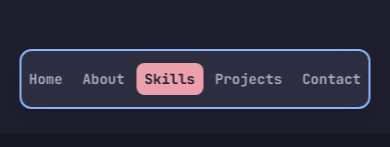
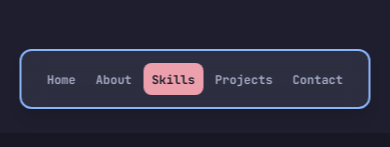
Before and after one commit to octagonemusic/octafolio, a Next.js app: page / in a window 390 px wide. Shown: the part 711-858 px from the top of the page. Built offline with nearby package versions, Linux system fonts and the light colour scheme.

Commit message:
Update DockNavbar.tsx

```diff
--- a/src/components/DockNavbar.tsx
+++ b/src/components/DockNavbar.tsx
@@ -61,7 +61,7 @@
               }
             `}
           >
-            <span className={`font-bold text-sm md:text-[1rem]`}>
+            <span className={`font-bold text-xs md:text-[1rem]`}>
               {item.label}
             </span>
           </button>
```
